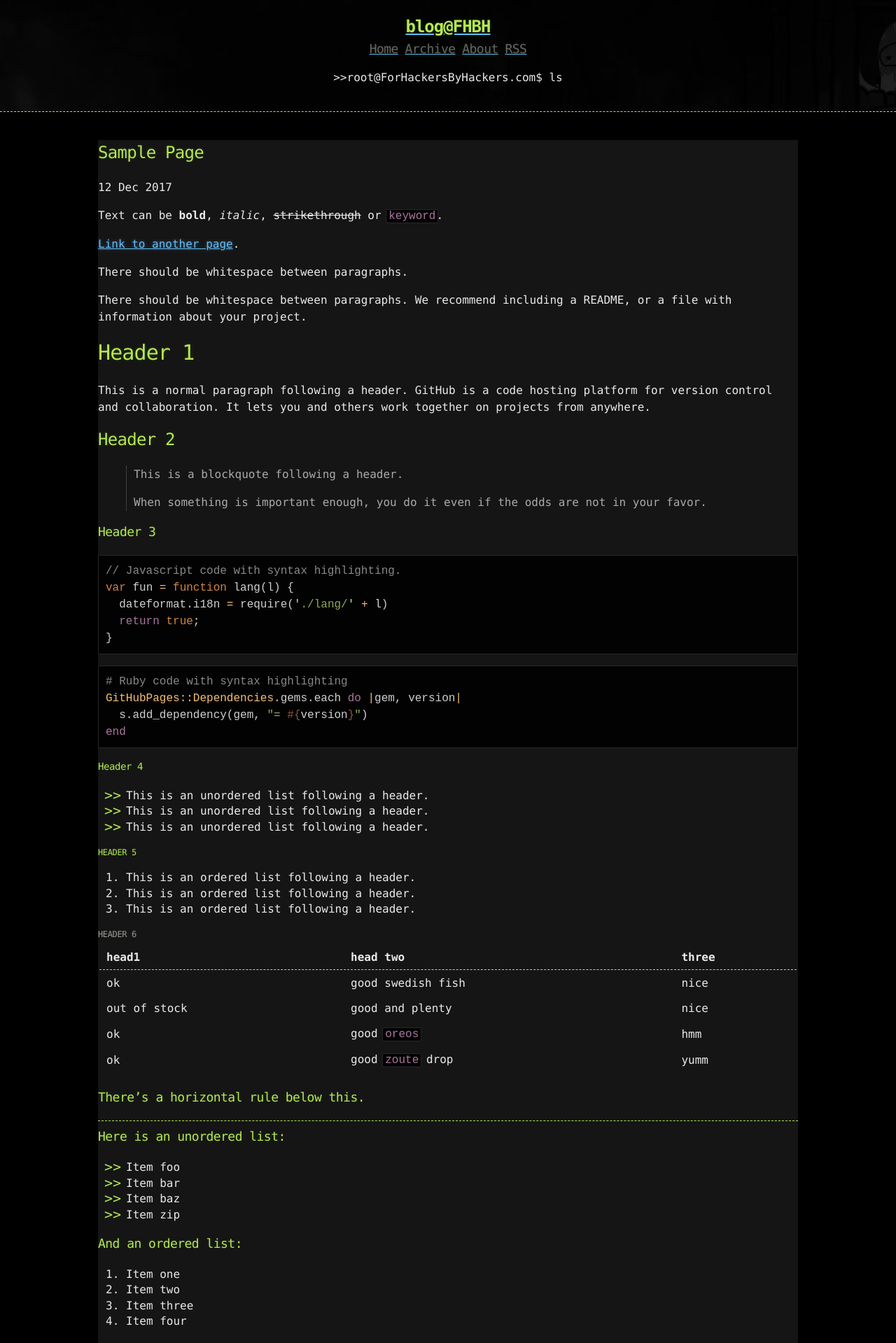
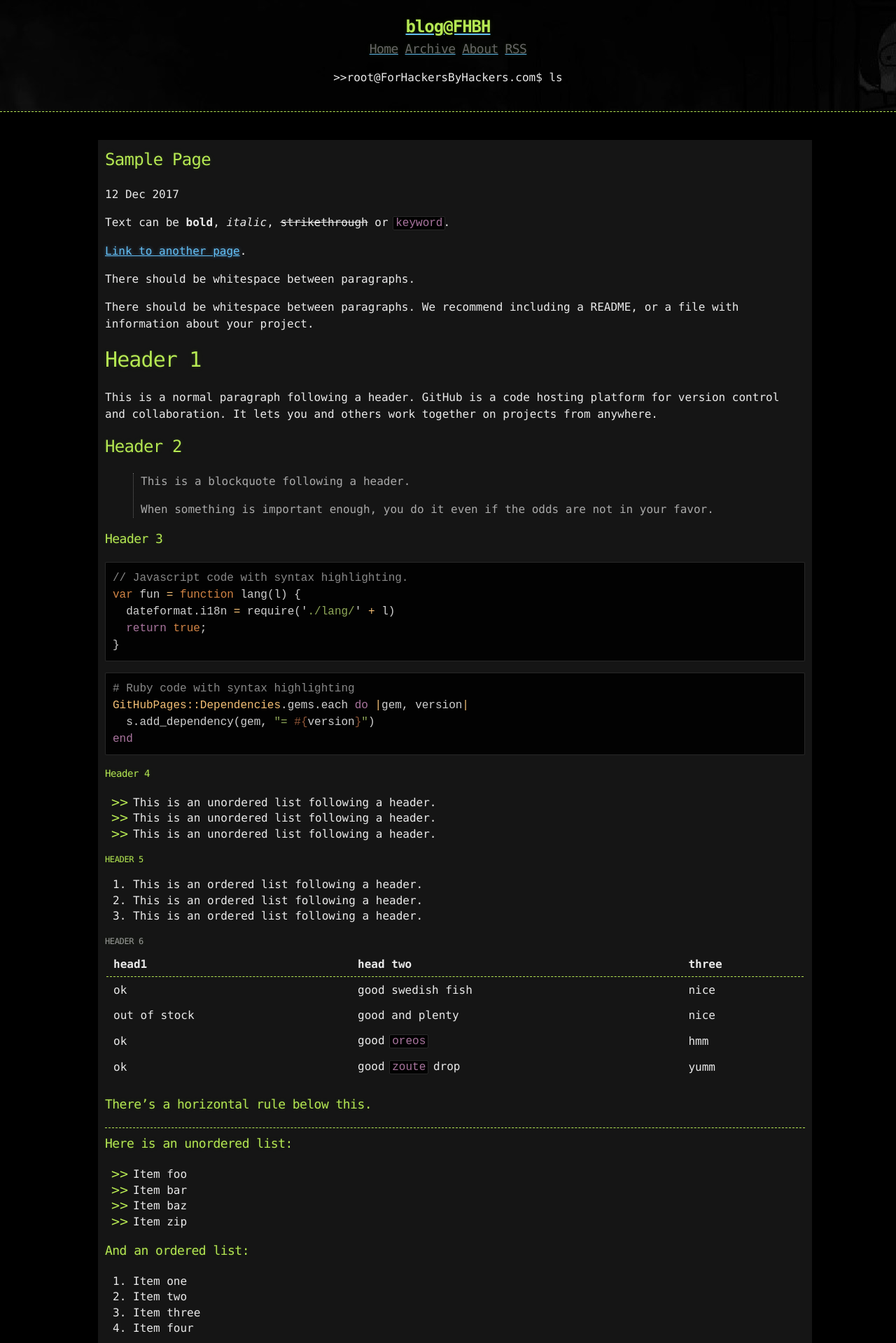
Before and after one commit to bugcatchernade/blog, a Jekyll site: the page built from _posts/2017-12-12-Sample-Page.md, in a window 1280 px wide. Shown: the top 1919 px of the page at 70% size. Built offline with Jekyll 4.4.1, drawn with Linux system fonts in a browser that asks for light colours.

Commit message:
Update base.scss

```diff
--- a/_sass/base.scss
+++ b/_sass/base.scss
@@ -93,6 +93,7 @@ header h2 {
   width: 100%;
   -webkit-font-smoothing: antialiased;
   background-color: $cod-grey;
+  padding: 10px;
 }
 section img {
   max-width: 100%
@@ -127,7 +128,7 @@ h1, h2, h3, h4, h5, h6 {
 #main_content h5 {
   font-size: 12px;
   text-transform: uppercase;
-  margin: 0 0 15px 0;
+  margin: 0 0 5px 0;
 }
 
 #main_content h6 {
```
